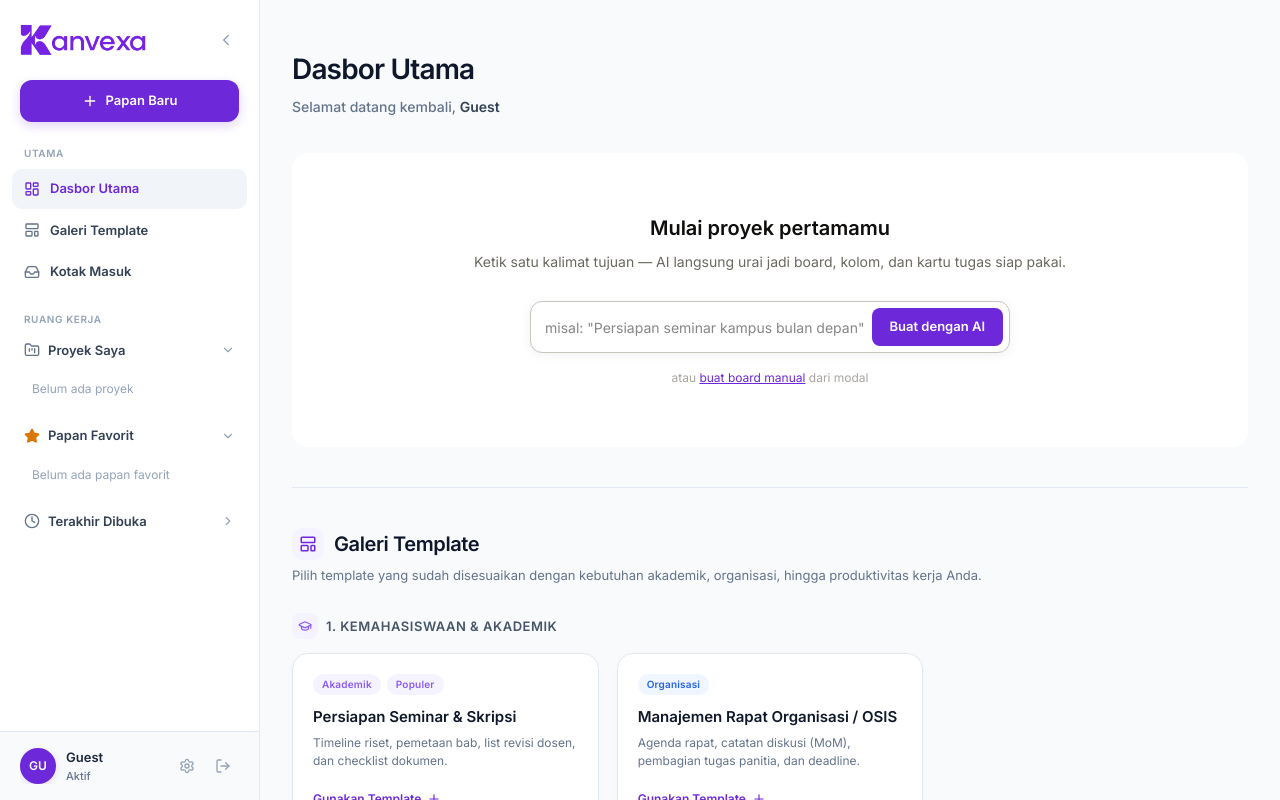
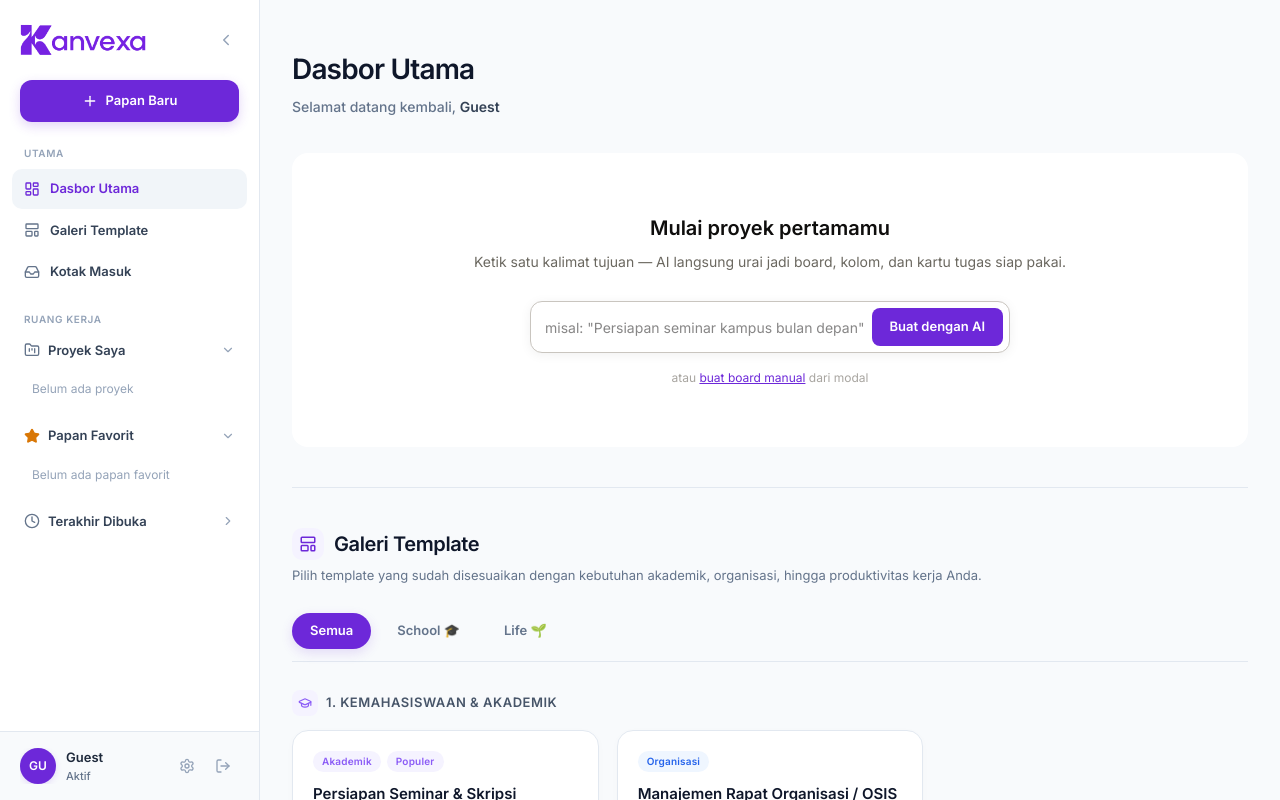
Before and after one commit to Hocaabinn/Kanvexa-Smart-Kanban, a Next.js app: page /dashboard in a window 1280 px wide. Built offline with nearby package versions, Linux system fonts and the light colour scheme; no server answers; the database is empty.

Commit message:
feat(template): add tab state filter for School & Life in DashboardClient

```diff
--- a/src/app/dashboard/DashboardClient.tsx
+++ b/src/app/dashboard/DashboardClient.tsx
@@ -74,6 +74,7 @@ export default function DashboardClient({ userEmail, initialBoards, initialInvit
   const [invitations, setInvitations] = useState<Invitation[]>(initialInvitations);
   const [inboxUpdateTrigger, setInboxUpdateTrigger] = useState(0);
   const [openingBoardTitle, setOpeningBoardTitle] = useState<string | null>(null);
+  const [activeCategory, setActiveCategory] = useState<"all" | "school" | "life">("all");
 
   const handleOpenBoard = (boardId: string, boardName: string) => {
     setOpeningBoardTitle(boardName);
@@ -453,10 +454,46 @@ export default function DashboardClient({ userEmail, initialBoards, initialInvit
               </p>
             </div>
 
+            {/* Category Tabs */}
+            <div style={{
+              display: "flex",
+              gap: 8,
+              marginBottom: 28,
+              borderBottom: "1px solid #e2e8f0",
+              paddingBottom: 12
+            }}>
+              {(["all", "school", "life"] as const).map((cat) => {
+                const isActive = activeCategory === cat;
+                const label = cat === "all" ? "Semua" : cat === "school" ? "School 🎓" : "Life 🌱";
+                return (
+                  <button
+                    key={cat}
+                    type="button"
+                    onClick={() => setActiveCategory(cat)}
+                    style={{
+                      padding: "8px 18px",
+                      borderRadius: 20,
+                      fontSize: 13,
+                      fontWeight: 700,
+                      border: "none",
+                      background: isActive ? "var(--v)" : "transparent",
+                      color: isActive ? "#ffffff" : "#64748b",
+                      cursor: "pointer",
+                      transition: "all 0.2s cubic-bezier(0.16, 1, 0.3, 1)",
+                      boxShadow: isActive ? "0 4px 12px rgba(109, 40, 217, 0.15)" : "none",
+                    }}
+                  >
+                    {label}
+                  </button>
+                );
+              })}
+            </div>
+
             <div style={{ display: "flex", flexDirection: "column", gap: 36 }}>
               {[
                 {
                   category: "1. Kemahasiswaan & Akademik",
+                  type: "school",
                   icon: GraduationCap,
                   color: "#8b5cf6",
                   bg: "#f5f3ff",
@@ -481,6 +518,7 @@ export default function DashboardClient({ userEmail, initialBoards, initialInvit
                 },
                 {
                   category: "2. Produktivitas & Brainstorming",
+                  type: "life",
                   icon: Lightbulb,
                   color: "#d97706",
                   bg: "#fffbeb",
@@ -503,7 +541,8 @@ export default function DashboardClient({ userEmail, initialBoards, initialInvit
                     }
                   ]
                 }
-              ].map((cat, catIdx) => {
+              ].filter(cat => activeCategory === "all" || cat.type === activeCategory)
+               .map((cat, catIdx) => {
                 const CategoryIcon = cat.icon;
                 return (
                   <div key={catIdx} style={{ display: "flex", flexDirection: "column", gap: 14 }}>
```
